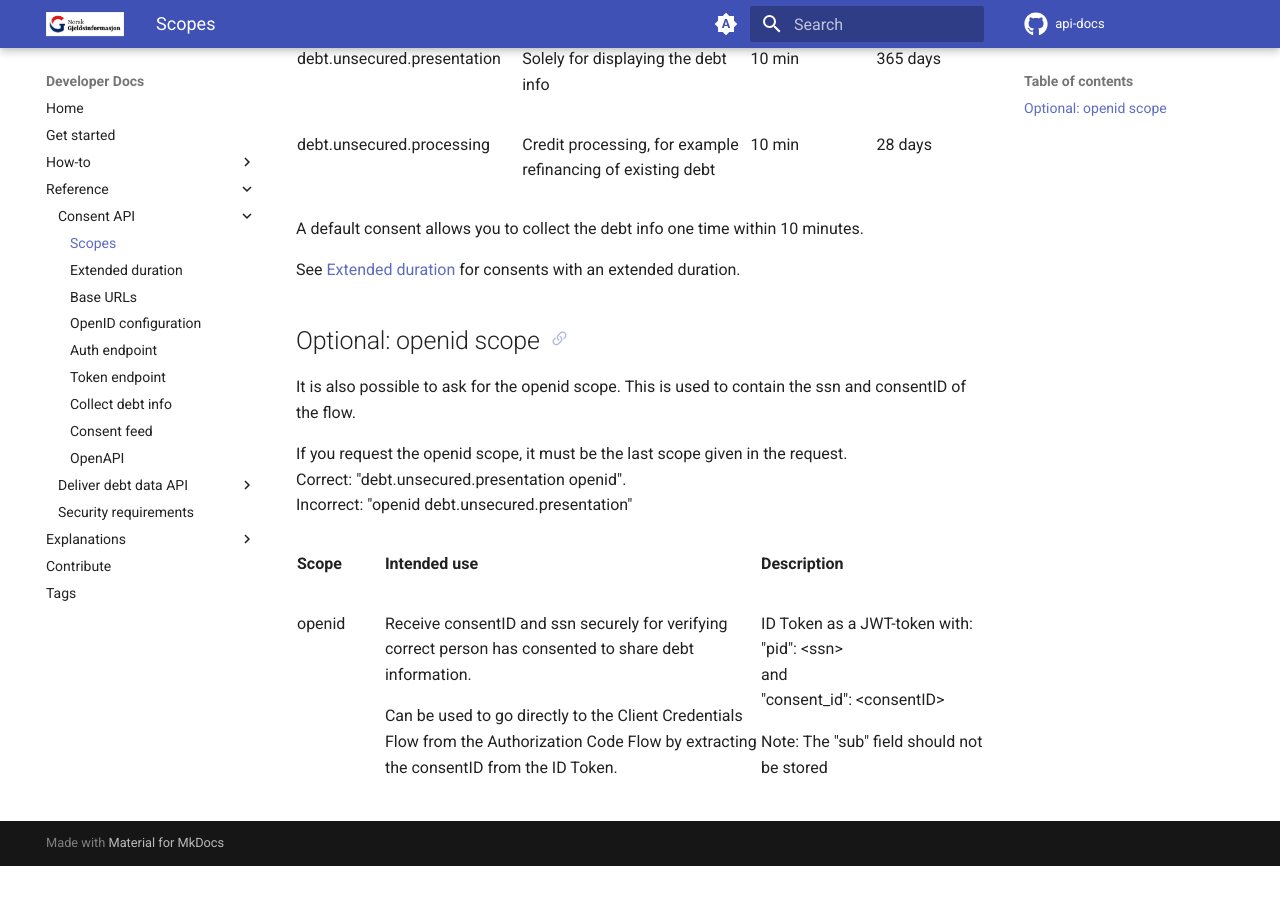
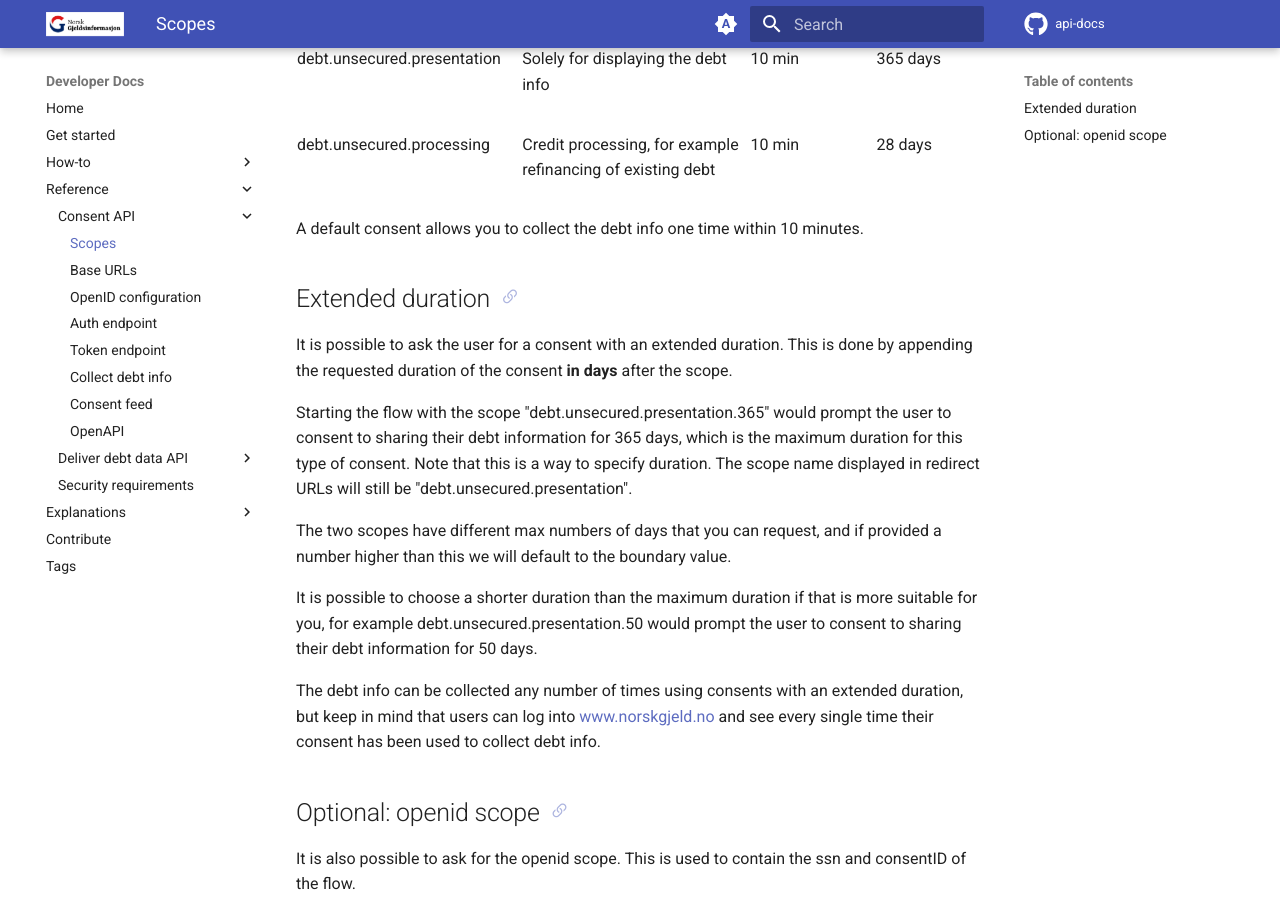
Before and after one commit to norsk-gjeldsinformasjon/api-docs, an MkDocs documentation site: the page built from docs/reference/consent/scopes.md, in a window 1280 px wide and 900 px high, scrolled down 519 px. Built offline with MkDocs 1.6.1 and Material for MkDocs 9.7.7, drawn with Linux system fonts in a browser that asks for light colours; comment, search, counter and statistics services are not loaded; before the commit the page ends 1385 px from its top, so only the background shows below that.

Commit message:
Join pages related to extended duration and scope
These two are closely related. The problem that this patch solves is
that information related to default- and maximum duration existed on
the scopes page, not on the page about extended duration.

```diff
--- a/docs/reference/consent/scopes.md
+++ b/docs/reference/consent/scopes.md
@@ -22,7 +22,26 @@ This is done by supplying the corresponding scope when you initiate the flow, an
 
 A default consent allows you to collect the debt info one time within 10 minutes.
 
-See [Extended duration](extended-duration.md) for consents with an extended duration.
+## Extended duration
+
+It is possible to ask the user for a consent with an extended duration. This is done by appending
+the requested duration of the consent **in days** after the scope.
+
+Starting the flow with the scope "debt.unsecured.presentation.365" would prompt the user to consent
+to sharing their debt information for 365 days, which is the maximum duration for this type of
+consent. Note that this is a way to specify duration. The scope name displayed in redirect URLs will
+still be "debt.unsecured.presentation".
+
+The two scopes have different max numbers of days that you can request, and if provided a number
+higher than this we will default to the boundary value.
+
+It is possible to choose a shorter duration than the maximum duration if that is more suitable for
+you, for example debt.unsecured.presentation.50 would prompt the user to consent to sharing their
+debt information for 50 days.
+
+The debt info can be collected any number of times using consents with an extended duration, but
+keep in mind that users can log into [www.norskgjeld.no](http://www.norskgjeld.no) and see every
+single time their consent has been used to collect debt info.
 
 ## Optional: openid scope
 
--- a/mkdocs.yml
+++ b/mkdocs.yml
@@ -83,7 +83,6 @@ nav:
     - Consent API:
       - Overview: reference/consent/index.md
       - Scopes: reference/consent/scopes.md
-      - Extended duration: reference/consent/extended-duration.md
       - Base URLs: reference/consent/base-urls.md
       - OpenID configuration: reference/consent/openid-configuration.md
       - Auth endpoint: reference/consent/auth-endpoint.md
```
Also changed, not shown: docs/reference/consent/extended-duration.md (deleted, +0 -25 lines), docs/reference/consent/index.md (+1 -2 lines), docs/reference/index.md (+1 -1 lines).
